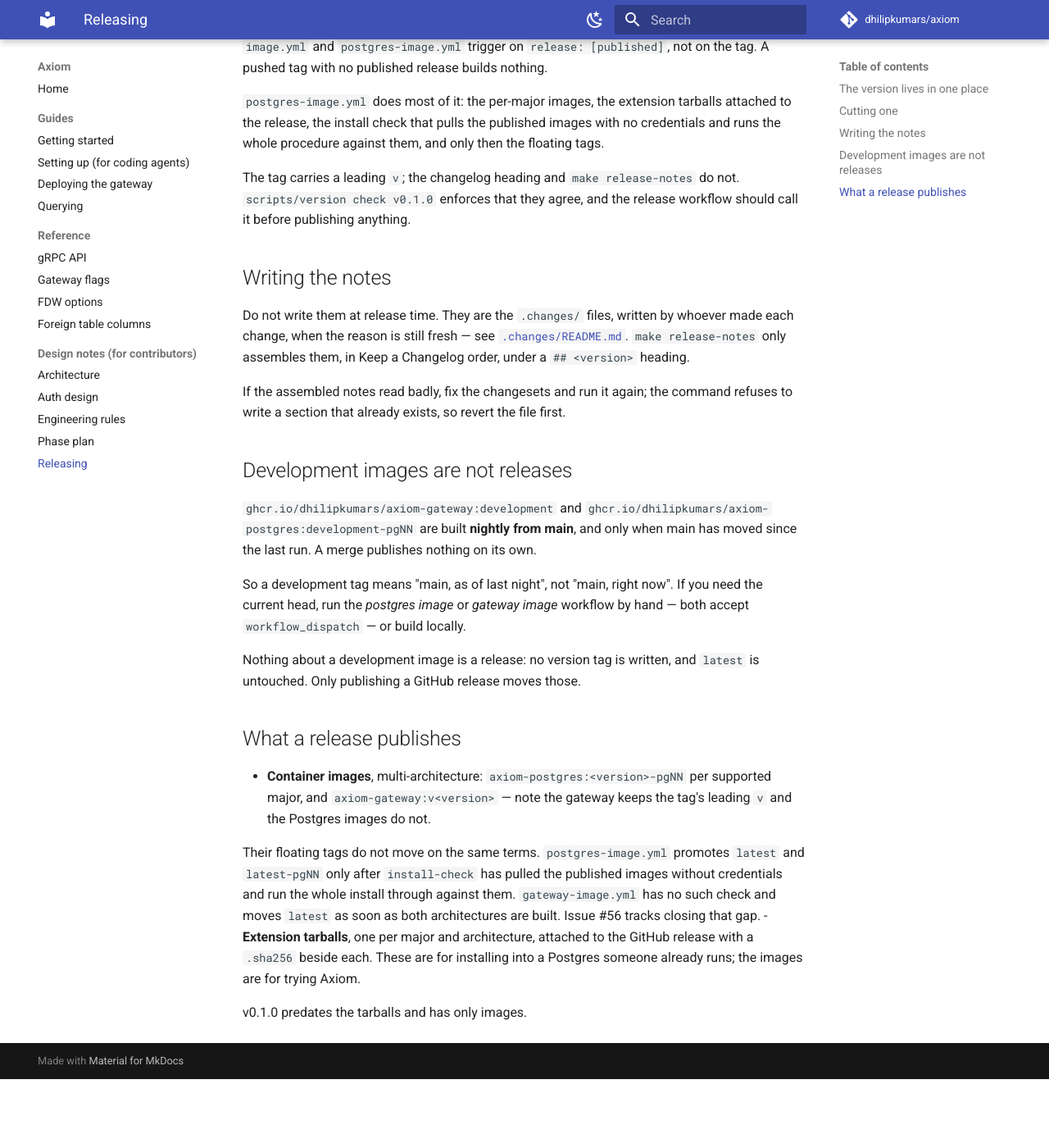
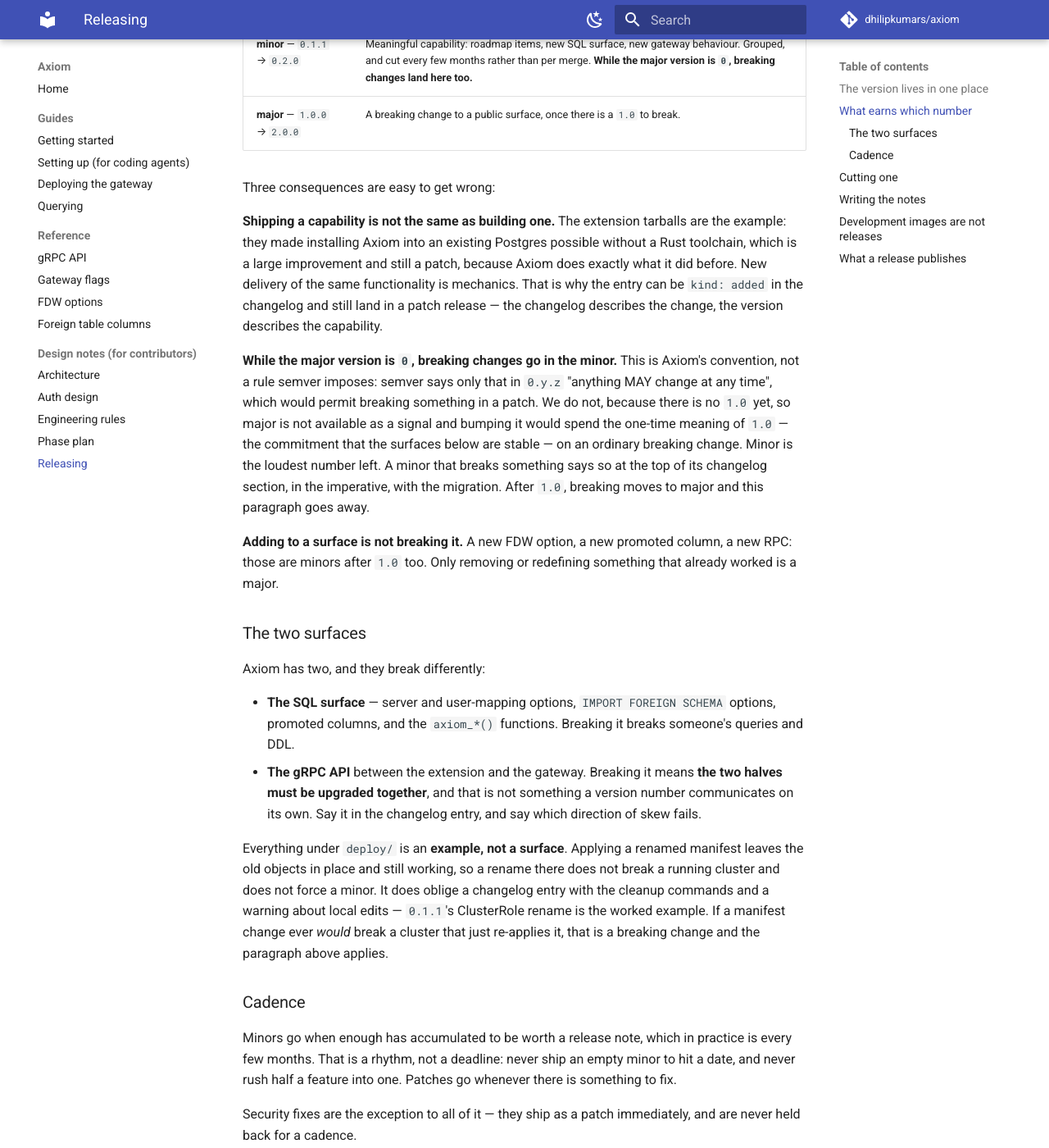
Before and after one commit to dhilipkumars/axiom, an MkDocs documentation site: the page built from docs/RELEASING.md, in a window 1280 px wide and 1400 px high, scrolled down 1006 px. Shown: the whole window at 82% size. Built offline with MkDocs 1.6.1 and Material for MkDocs 9.7.7, drawn with Linux system fonts in a browser that asks for light colours; comment, search, counter and statistics services are not loaded; before the commit the page ends 2322 px from its top, so only the background shows below that; some of the changed text lies outside the part shown.

Commit message:
Decide the version from a rule instead of from scratch each release
The number was being argued out at release time, which is how a version
stops meaning anything: the same change can be a patch or a minor
depending on who is asking and how much work it felt like.

docs/RELEASING.md now states the rule. Patch for fixes, packaging,
distribution, tooling and docs; minor for capability, grouped and cut
every few months; major for a breaking change once there is a 1.0 to
break. The test is what a user can now do, never how much work it was --
which is why the extension tarballs are a patch despite being a large
improvement and despite reading as `kind: added` in the changelog. They
deliver the same Axiom by a new route.

Two things the rule has to say out loud or it is not a lookup. Pre-1.0
breaking changes go in the minor, and that is this project's convention
rather than something semver imposes -- semver permits breaking anything
in a 0.y.z patch, and the reason not to is that bumping major would spend
the one-time meaning of 1.0 on an ordinary break. And `deploy/` is an
example, not a surface: re-applying a renamed manifest leaves the old
objects working, so a rename there owes a changelog entry with cleanup
commands, not a minor.

Cuts 0.1.1 under that rule, and moves the version-specific claims in the
guides onto it so the docs, the tag and the release agree at this commit
rather than after a follow-up. The runbook's own examples become X.Y.Z;
handing a maintainer the previous release's number is how that gets
pasted into a terminal.

The arm64 claims are deliberately left alone. e2e/install_test.sh pulls
the published image, so it cannot drop `--platform linux/amd64` until a
release has actually published arm64 Postgres images -- which this one
does, so the follow-up lands after it.

Co-Authored-By: Claude Opus 5 <noreply@anthropic.com>

````diff
--- a/docs/RELEASING.md
+++ b/docs/RELEASING.md
@@ -21,18 +21,84 @@ unstamped binary should say so rather than claim a release it is not.
 
 To change the version, edit `extension/Cargo.toml` and nothing else.
 
+## What earns which number
+
+Decide this from the rule, not from scratch at each release. The number is a
+claim about what changed for someone using Axiom, so the test is always "what
+can a user now do, or no longer do", never "how much work was it".
+
+| Bump | For |
+|---|---|
+| **patch** — `0.1.0` → `0.1.1` | Fixes, packaging, distribution, tooling, docs, and security. Anything that does not change what Axiom can do. |
+| **minor** — `0.1.1` → `0.2.0` | Meaningful capability: roadmap items, new SQL surface, new gateway behaviour. Grouped, and cut every few months rather than per merge. **While the major version is `0`, breaking changes land here too.** |
+| **major** — `1.0.0` → `2.0.0` | A breaking change to a public surface, once there is a `1.0` to break. |
+
+Three consequences are easy to get wrong:
+
+**Shipping a capability is not the same as building one.** The extension
+tarballs are the example: they made installing Axiom into an existing Postgres
+possible without a Rust toolchain, which is a large improvement and still a
+patch, because Axiom does exactly what it did before. New delivery of the same
+functionality is mechanics. That is why the entry can be `kind: added` in the
+changelog and still land in a patch release — the changelog describes the
+change, the version describes the capability.
+
+**While the major version is `0`, breaking changes go in the minor.** This is
+Axiom's convention, not a rule semver imposes: semver says only that in `0.y.z`
+"anything MAY change at any time", which would permit breaking something in a
+patch. We do not, because there is no `1.0` yet, so major is not available as a
+signal and bumping it would spend the one-time meaning of `1.0` — the
+commitment that the surfaces below are stable — on an ordinary breaking change.
+Minor is the loudest number left. A minor that breaks something says so at the
+top of its changelog section, in the imperative, with the migration. After
+`1.0`, breaking moves to major and this paragraph goes away.
+
+**Adding to a surface is not breaking it.** A new FDW option, a new promoted
+column, a new RPC: those are minors after `1.0` too. Only removing or
+redefining something that already worked is a major.
+
+### The two surfaces
+
+Axiom has two, and they break differently:
+
+- **The SQL surface** — server and user-mapping options, `IMPORT FOREIGN
+  SCHEMA` options, promoted columns, and the `axiom_*()` functions. Breaking it
+  breaks someone's queries and DDL.
+- **The gRPC API** between the extension and the gateway. Breaking it means
+  **the two halves must be upgraded together**, and that is not something a
+  version number communicates on its own. Say it in the changelog entry, and
+  say which direction of skew fails.
+
+Everything under `deploy/` is an **example, not a surface**. Applying a renamed
+manifest leaves the old objects in place and still working, so a rename there
+does not break a running cluster and does not force a minor. It does oblige a
+changelog entry with the cleanup commands and a warning about local edits —
+`0.1.1`'s ClusterRole rename is the worked example. If a manifest change ever
+*would* break a cluster that just re-applies it, that is a breaking change and
+the paragraph above applies.
+
+### Cadence
+
+Minors go when enough has accumulated to be worth a release note, which in
+practice is every few months. That is a rhythm, not a deadline: never ship an
+empty minor to hit a date, and never rush half a feature into one. Patches go
+whenever there is something to fix.
+
+Security fixes are the exception to all of it — they ship as a patch
+immediately, and are never held back for a cadence.
+
 ## Cutting one
 
 ```sh
 make release-check                  # changesets well-formed, version consistent
 make changelog                      # read what the release will say
-make release-notes VERSION=0.1.0    # assemble CHANGELOG.md, empty .changes/
+make release-notes VERSION=X.Y.Z    # assemble CHANGELOG.md, empty .changes/
 ```
 
 Commit that, open it as a PR like anything else, and merge it. Then:
 
 ```sh
-git tag v0.1.0 && git push origin v0.1.0
+git tag vX.Y.Z && git push origin vX.Y.Z
 ```
 
 Then **publish a GitHub release from the tag**. That is the step that matters:
@@ -46,7 +112,7 @@ images with no credentials and runs the whole procedure against them, and only
 then the floating tags.
 
 The tag carries a leading `v`; the changelog heading and `make release-notes`
-do not. `scripts/version check v0.1.0` enforces that they agree, and the
+do not. `scripts/version check vX.Y.Z` enforces that they agree, and the
 release workflow should call it before publishing anything.
 
 ## Writing the notes
--- a/docs/llms.txt
+++ b/docs/llms.txt
@@ -18,8 +18,8 @@ Things worth knowing before answering questions about Axiom:
   a trusted extension and requires `shared_preload_libraries`.
 - Two ways to install it. To try Axiom, run a published Postgres image with the
   extension already in it. To add it to a Postgres someone already runs,
-  download the release tarball for that major and architecture — published from
-  the release after v0.1.0, which has none. Either way it must be preloaded.
+  download the release tarball for that major and architecture — published
+  from v0.1.1 onward; v0.1.0 has none. Either way it must be preloaded.
 - Published Postgres images are **amd64 only** today; the gateway image is published for amd64 and arm64. On arm64, run the Postgres image under emulation.
 - It is pre-1.0. Interfaces may change between minor versions.
 
````
Also changed, not shown: .changes/extension-tarballs.md (deleted, +0 -31 lines), .changes/guide-findings.md (deleted, +0 -39 lines), .changes/idle-retry.md (deleted, +0 -16 lines), CHANGELOG.md (+88 -1 lines), docs/guides/for-agents.md (+3 -3 lines), docs/guides/getting-started.md (+7 -7 lines), 3 other files.
